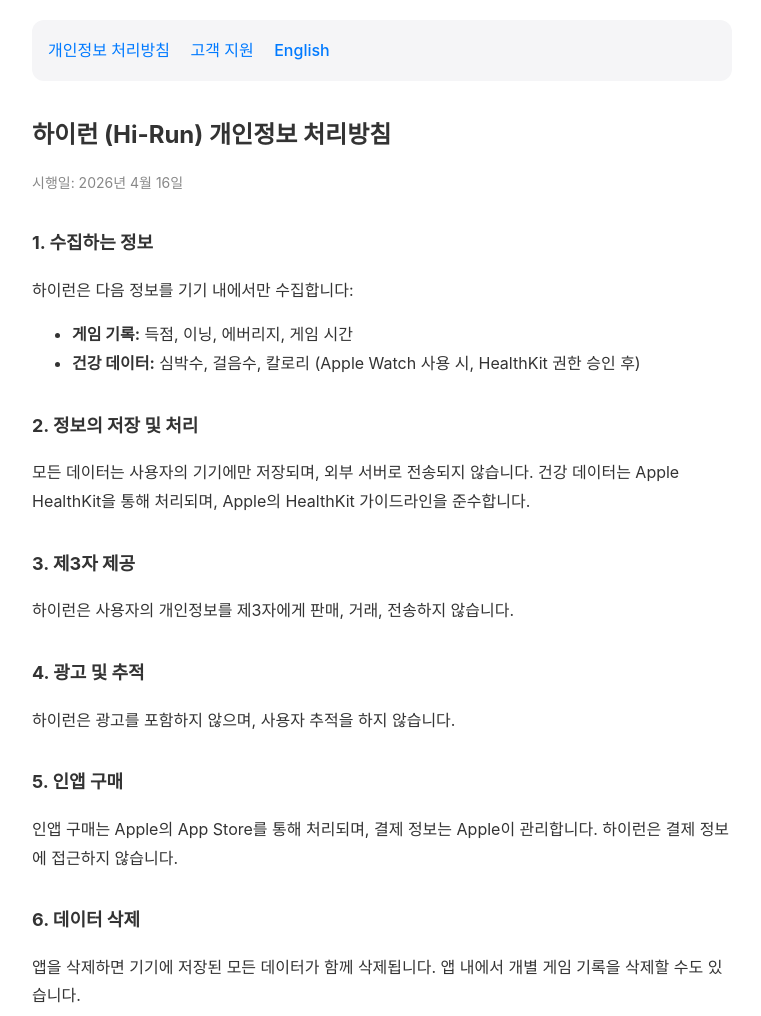
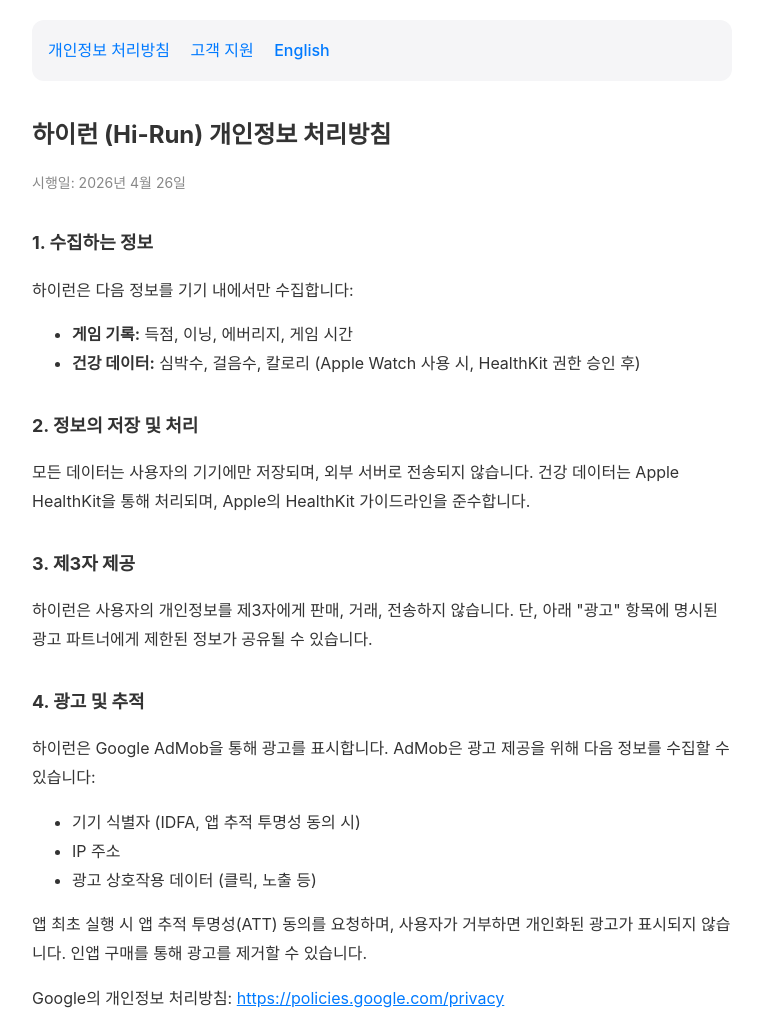
Before and after one commit to blueooh/hi-run-privacy, a plain HTML site: page index.html in a window 1280 px wide. Shown: the top 1016 px of the page, without its empty margins (258-1019 px from the left). Drawn offline with Linux system fonts and the light colour scheme.

Commit message:
docs: 광고(AdMob) 및 ATT 관련 개인정보 처리방침 갱신
Co-Authored-By: Claude Opus 4.6 <noreply@anthropic.com>

```diff
--- a/index.html
+++ b/index.html
@@ -29,7 +29,7 @@
     </nav>
 
     <h1>하이런 (Hi-Run) 개인정보 처리방침</h1>
-    <p class="date">시행일: 2026년 4월 16일</p>
+    <p class="date">시행일: 2026년 4월 26일</p>
 
     <h2>1. 수집하는 정보</h2>
     <p>하이런은 다음 정보를 기기 내에서만 수집합니다:</p>
@@ -42,10 +42,17 @@
     <p>모든 데이터는 사용자의 기기에만 저장되며, 외부 서버로 전송되지 않습니다. 건강 데이터는 Apple HealthKit을 통해 처리되며, Apple의 HealthKit 가이드라인을 준수합니다.</p>
 
     <h2>3. 제3자 제공</h2>
-    <p>하이런은 사용자의 개인정보를 제3자에게 판매, 거래, 전송하지 않습니다.</p>
+    <p>하이런은 사용자의 개인정보를 제3자에게 판매, 거래, 전송하지 않습니다. 단, 아래 "광고" 항목에 명시된 광고 파트너에게 제한된 정보가 공유될 수 있습니다.</p>
 
     <h2>4. 광고 및 추적</h2>
-    <p>하이런은 광고를 포함하지 않으며, 사용자 추적을 하지 않습니다.</p>
+    <p>하이런은 Google AdMob을 통해 광고를 표시합니다. AdMob은 광고 제공을 위해 다음 정보를 수집할 수 있습니다:</p>
+    <ul>
+        <li>기기 식별자 (IDFA, 앱 추적 투명성 동의 시)</li>
+        <li>IP 주소</li>
+        <li>광고 상호작용 데이터 (클릭, 노출 등)</li>
+    </ul>
+    <p>앱 최초 실행 시 앱 추적 투명성(ATT) 동의를 요청하며, 사용자가 거부하면 개인화된 광고가 표시되지 않습니다. 인앱 구매를 통해 광고를 제거할 수 있습니다.</p>
+    <p>Google의 개인정보 처리방침: <a href="https://policies.google.com/privacy">https://policies.google.com/privacy</a></p>
 
     <h2>5. 인앱 구매</h2>
     <p>인앱 구매는 Apple의 App Store를 통해 처리되며, 결제 정보는 Apple이 관리합니다. 하이런은 결제 정보에 접근하지 않습니다.</p>
```
Also changed, not shown: en.html (+10 -3 lines).
